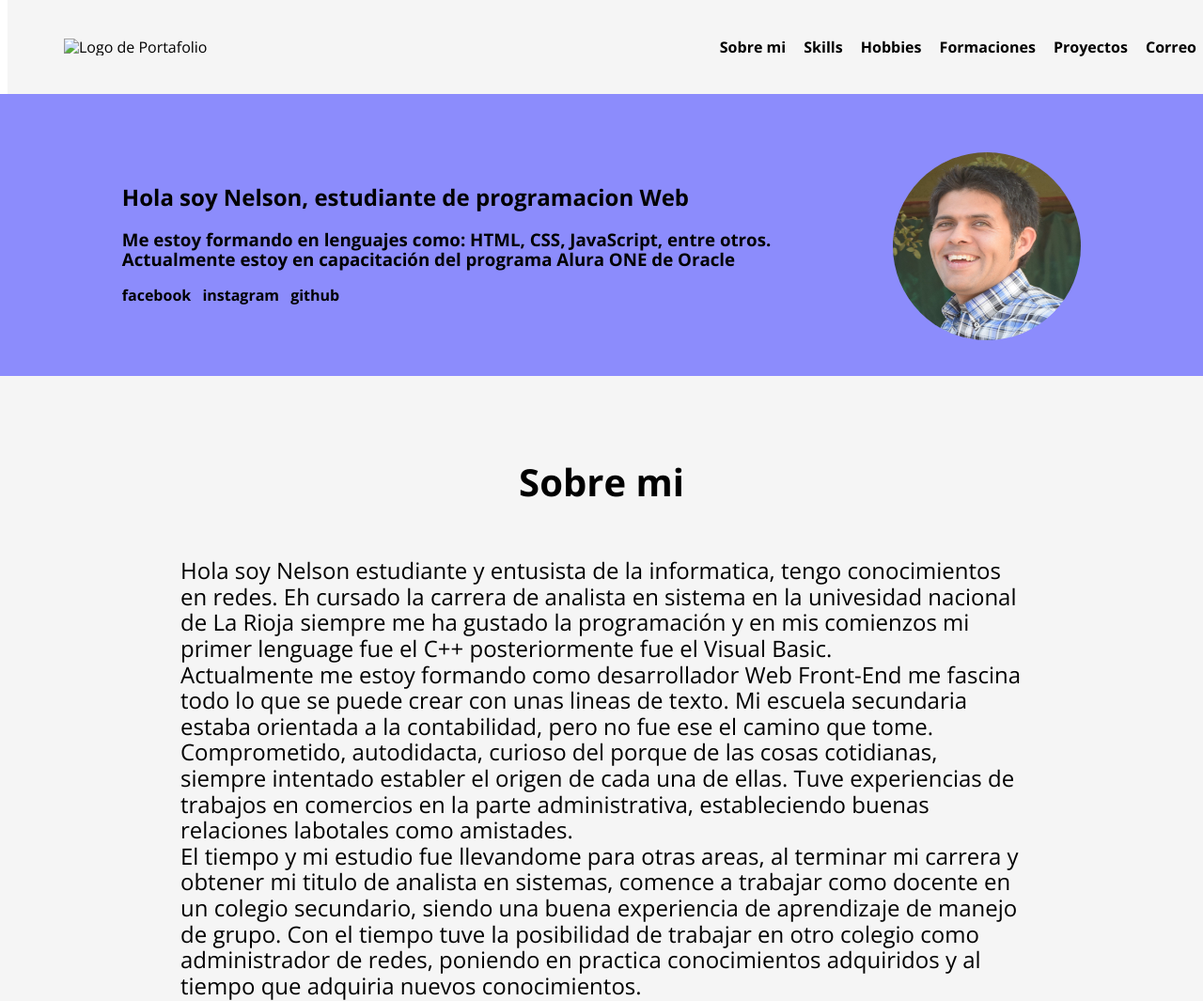
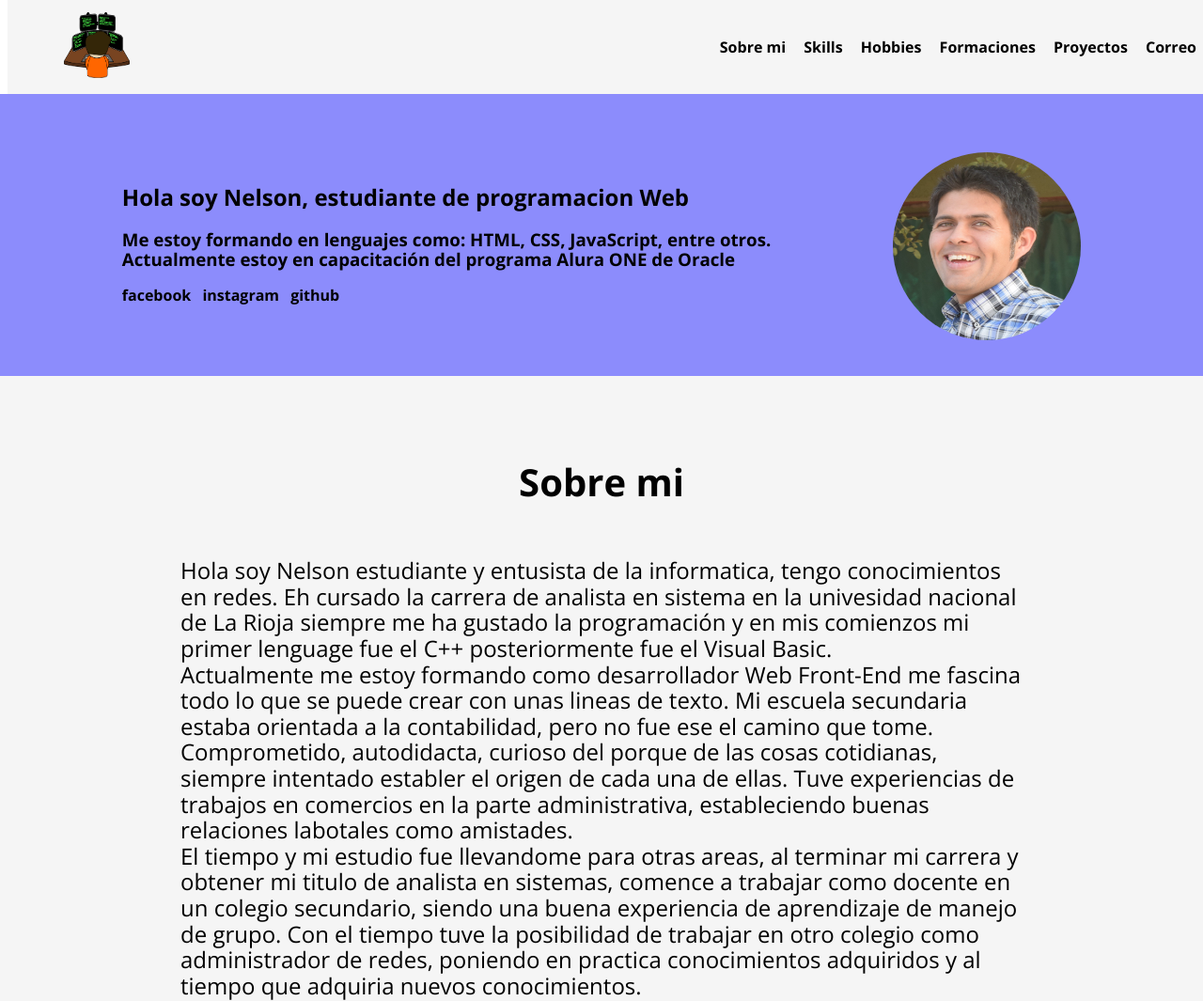
Before and after one commit to NelsonJavier07/portfolio, a plain HTML site: page index.html in a window 1280 px wide. Shown: the top 1065 px of the page at 94% size. Drawn offline with nearby package versions, Linux system fonts and the light colour scheme; files whose address does not match are found by name.

Commit message:
Prueba 1 de edicion de enlace de imagen del dibujo del programador

```diff
--- a/index.html
+++ b/index.html
@@ -29,7 +29,7 @@
     <header>
         <nav class="containerMenu scrollmenu">
             <div class="menu__logo">
-                <img class="menu__imagen" src=".../img/programador.png" alt="Logo de Portafolio">
+                <img class="menu__imagen" src="./img/programador.png" alt="Logo de Portafolio">
             </div>
             <div class="menu">
                 <a href="#sobreMi">Sobre mi</a>
```
